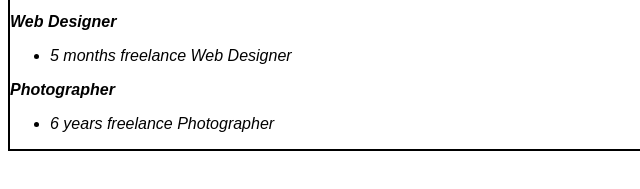
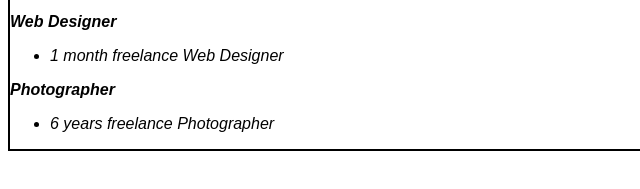
Before and after one commit to EricJohnTanada/WebResume, a plain HTML site: page index.html in a window 1280 px wide. Shown: the part 515-704 px from the top of the page, 0-640 px from the left. Drawn offline with Linux system fonts and the light colour scheme.

Commit message:
Update index.html

```diff
--- a/index.html
+++ b/index.html
@@ -27,7 +27,7 @@
         <p>
             <b>Web Designer</b>
             <ul>
-                <li>5 months freelance Web Designer</li>
+                <li>1 month freelance Web Designer</li>
             </ul>
             <b>Photographer</b>
             <ul>
```
